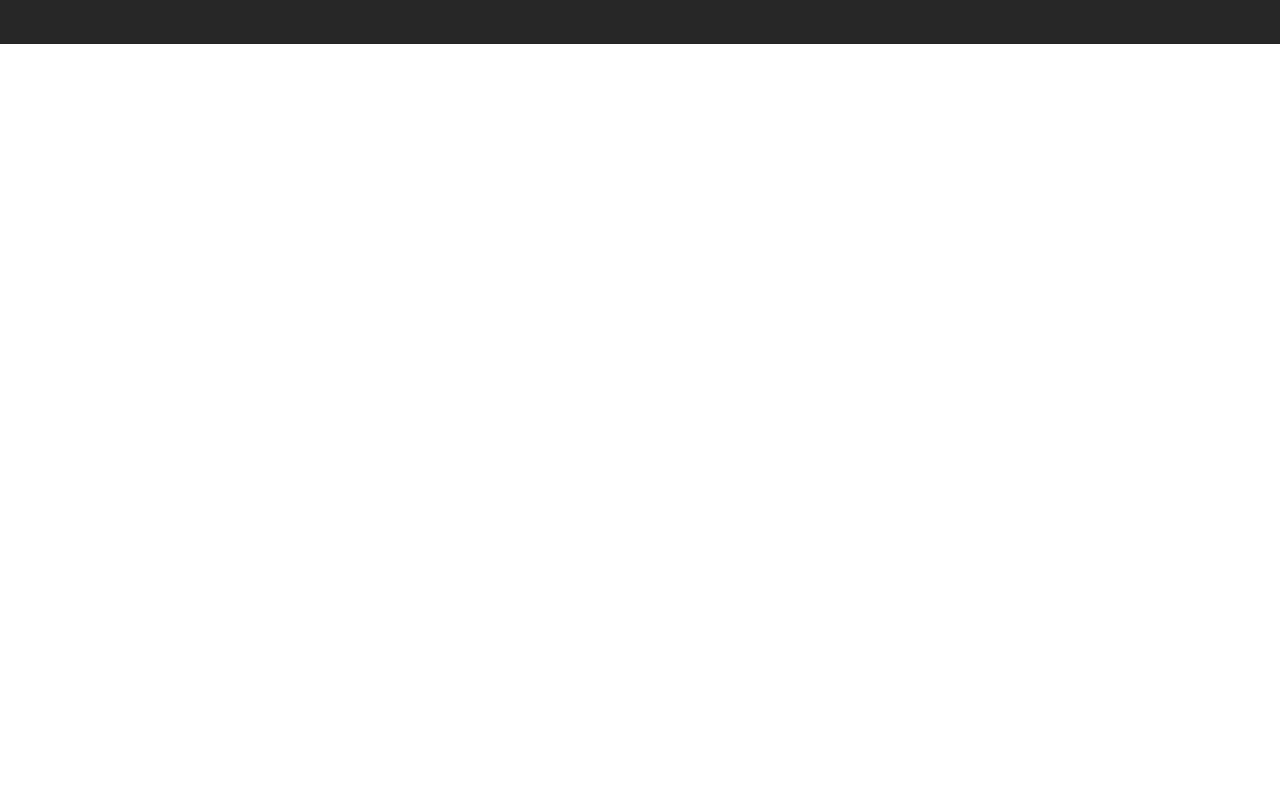
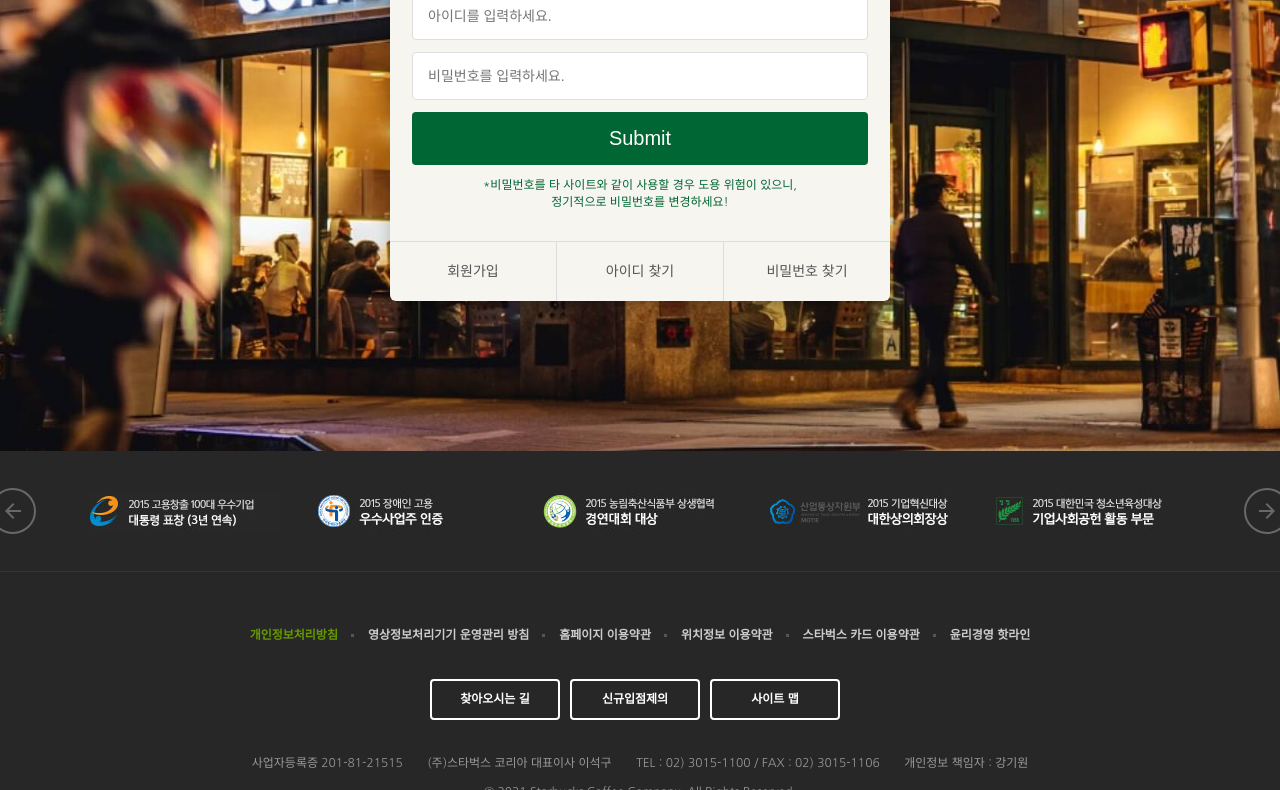
Before and after one commit to HarbyKim/starbucks, a plain HTML site: page signin/index.html in a window 1280 px wide. Shown: the part 410-1200 px from the top of the page. Before the commit the page ends 800 px from the top, so only its background shows below. Drawn offline with nearby package versions, Linux system fonts and the light colour scheme.

Commit message:
로그인 페이지 구현

```diff
--- /dev/null
+++ b/css/signin.css
@@ -0,0 +1,76 @@
+.signin {
+    margin-top: 120px;
+    padding: 100px 0 150px;
+    background-image: url(../images/signin_bg.jpg);
+    background-repeat: no-repeat;
+    background-position: center;
+    background-attachment: fixed;
+    background-size: cover;
+}
+.signin h1 {
+    color: #fff;
+    font-size: 30px;
+    font-weight: 700;
+    text-align: center;
+    margin-bottom: 24px;
+}
+.signin__card {
+    width: 500px;
+    margin: 0 auto;
+    border-radius: 6px;
+    background-color: #f6f5f0;
+    box-shadow: 2px 2px 20px rgba(0,0,0,.3);
+    color: #555;
+    user-select: none;
+}
+.signin__card h2 {
+    padding: 30px;
+    font-size: 18px;
+    text-align: center;
+    border-bottom: 1px solid #ddd;
+}
+.signin__card h2 strong{
+    font-weight: 700;
+    color: #006633;
+}
+.signin__card form{
+    padding: 30px 22px;
+}
+.signin__card form input {
+    width: 100%;
+    margin-bottom: 12px;
+    padding: 15px;
+    border: 1px solid #ddd;
+    border-radius: 4px;
+    outline: none;
+    box-sizing: border-box;
+    font-size: 14px;
+}
+.signin__card form [type="submit"] {
+    background-color: #006633;
+    border: none;
+    color: #fff;
+    font-size: 20px;
+    cursor: pointer;
+}
+.signin__card form p {
+    font-size: 12px;
+    color: #006633;
+    text-align: center;
+}
+.signin__card .actions {
+    display: flex;
+    border-top: 1px solid #ddd;
+}
+.signin__card .actions a{
+    flex-grow: 1;
+    flex-basis: 0;
+    text-align: center;
+    padding: 20px;
+    color: #555;
+    font-size: 14px;
+    border-right: 1px solid #ddd;
+}
+.signin__card .actions a:last-child {
+    border-right: none;
+}
--- a/signin/index.html
+++ b/signin/index.html
@@ -41,6 +41,7 @@
     <link href="https://fonts.googleapis.com/css2?family=Nanum+Gothic:wght@400;700&display=swap" rel="stylesheet" />
     <link rel="stylesheet" href="https://fonts.googleapis.com/icon?family=Material+Icons" />
     <link rel="stylesheet" href="../css/common.css" />
+    <link rel="stylesheet" href="../css/signin.css" />
     <!-- SWIPER -->
     <link rel="stylesheet" href="https://unpkg.com/swiper/swiper-bundle.min.css" />
     <script src="https://unpkg.com/swiper/swiper-bundle.min.js"></script>
@@ -49,7 +50,7 @@
 
 </head>
 <body>
-    <!-- HEADER -->
+<!-- HEADER -->
   <header>
         <div class="inner">
 
@@ -381,7 +382,30 @@
 
 
   </header>
-
+  <!-- SIGNIN -->
+<section class="signin">
+    <h1>로그인</h1>
+    <div class="signin__card">
+        <h2>
+           <strong>Welcome!</strong> 스타벅스에 오신 것을 환영합니다.
+        </h2>
+        <form> <!-- 입력 양식을 만들어내는 태그 -->
+            <input type="text" placeholder='아이디를 입력하세요.' />
+            <input type="password" placeholder='비밀번호를 입력하세요.' />
+            <input type="submit" placeholder='로그인' />
+            <p>
+                *비밀번호를 타 사이트와 같이 사용할 경우 도용 위험이 있으니,<br />
+                정기적으로 비밀번호를 변경하세요!
+            </p>
+        </form>
+        <div class="actions">
+            <a href="javascript:void(0)">회원가입</a>
+            <a href="javascript:void(0)">아이디 찾기</a>
+            <a href="javascript:void(0)">비밀번호 찾기</a>
+        </div>
+    </div>
+</section>
+ <!--AWARDS  -->
   <section class="awards">
     <div class="inner">
       <div class="swiper-container">
```
